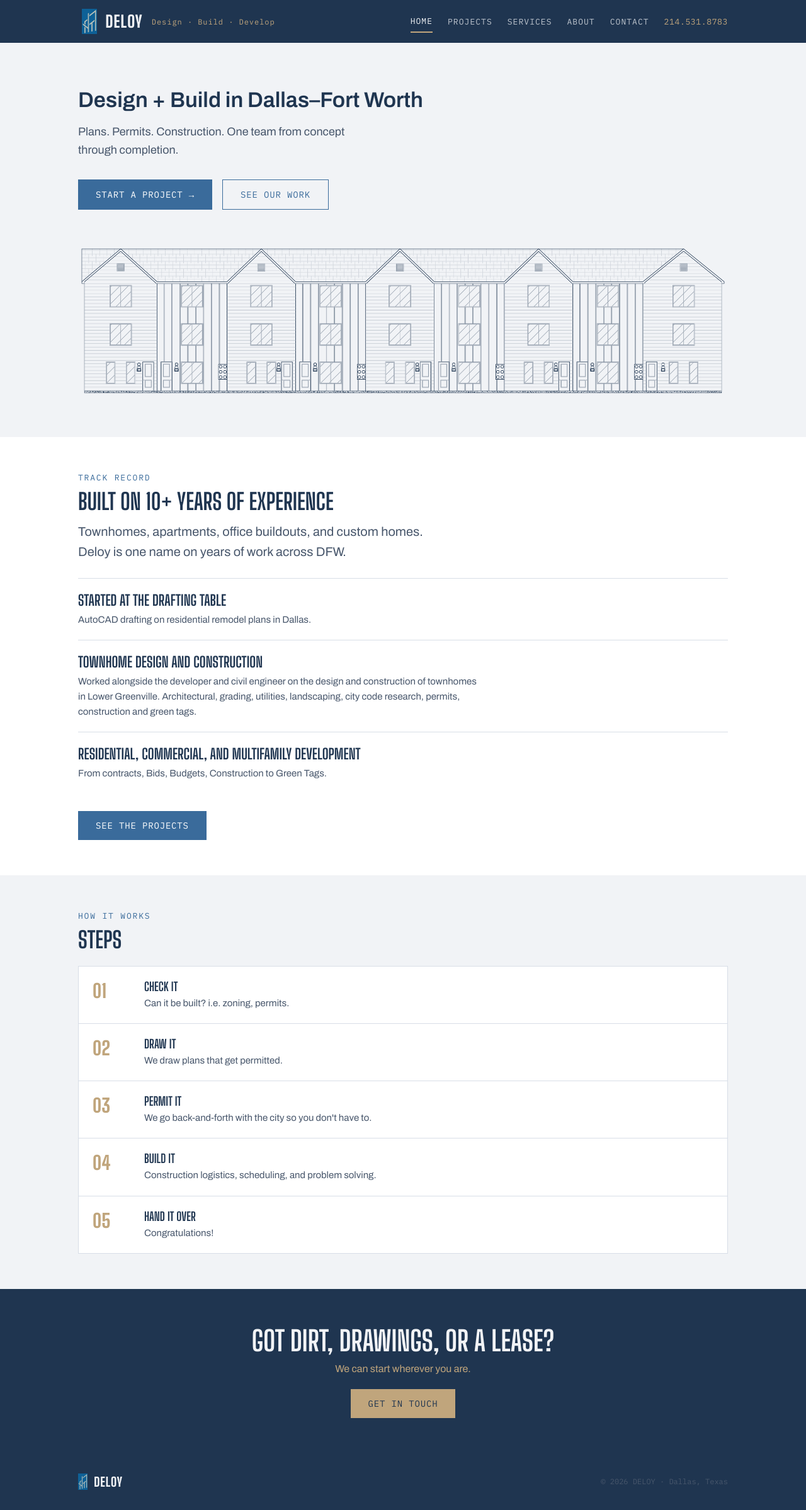
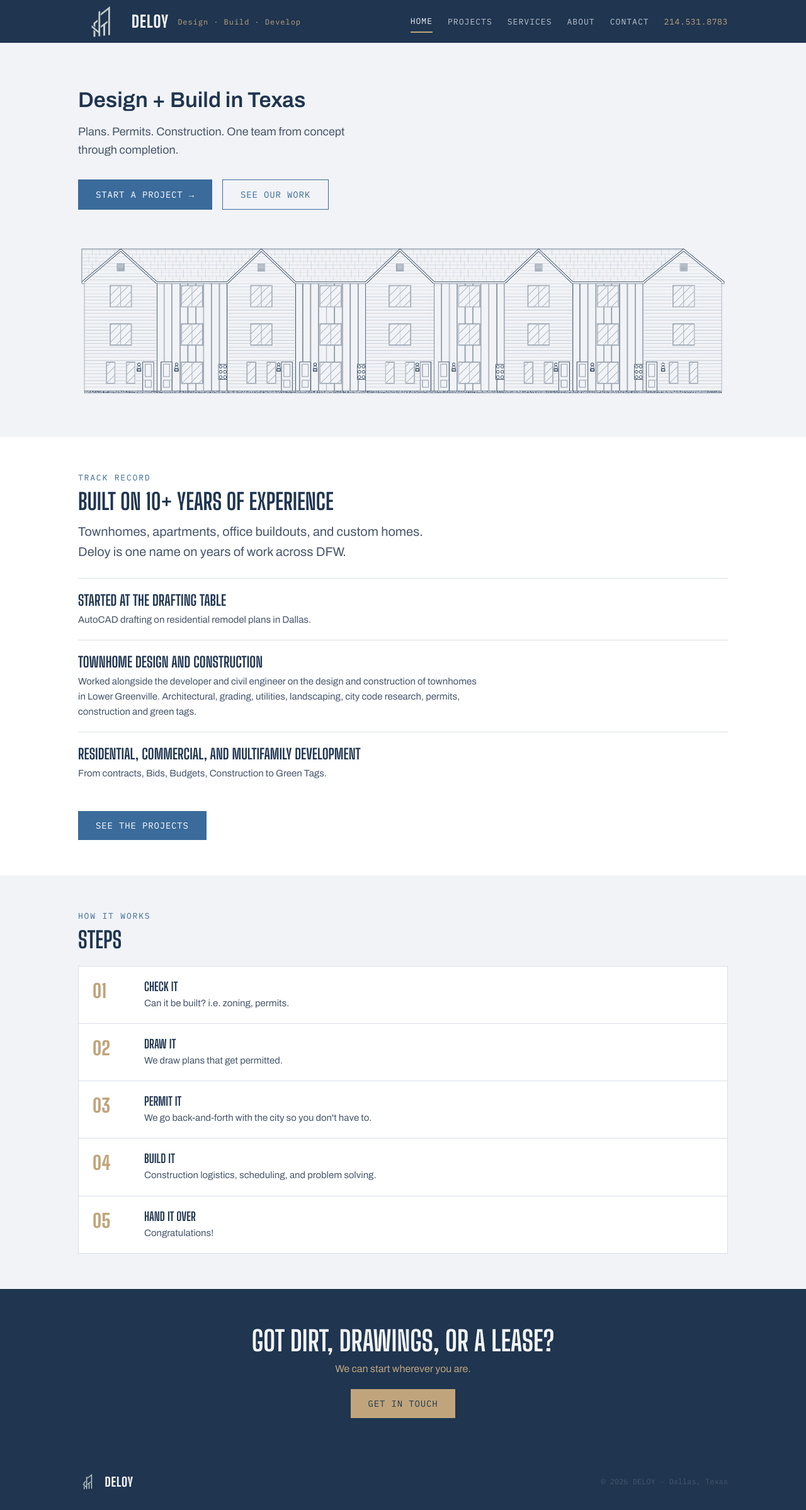
Before and after one commit to ardnanai/deloy-site, a React (Vite) app: page / in a window 1280 px wide. Shown: the whole page at 63% size. Built offline with nearby package versions, Linux system fonts and the light colour scheme.

Commit message:
Update Deloy branding and Texas positioning

```diff
--- a/index.html
+++ b/index.html
@@ -2,9 +2,8 @@
 <html lang="en">
   <head>
     <meta charset="UTF-8" />
-    <link rel="icon" type="image/svg+xml" href="/favicon.svg" />
-    <meta name="viewport" content="width=device-width, initial-scale=1.0" />
-    <title>DELOY | Design + Build in Dallas–Fort Worth</title>
+    <link rel="icon" type="image/png" href="/images/deloy-favicon.PNG" />    <meta name="viewport" content="width=device-width, initial-scale=1.0" />
+    <title>DELOY | Design + Build</title>
     <meta name="description" content="Plans, permits, and construction under one roof. See our work across DFW." />
     <meta property="og:type" content="website" />
     <meta property="og:url" content="https://de-loy.com" />
--- a/src/App.jsx
+++ b/src/App.jsx
@@ -339,8 +339,18 @@ export default function DeloySite() {
       <header style={{ background: C.ground, position: "sticky", top: 0, zIndex: 20 }}>
         <div className="wrap" style={{ display: "flex", justifyContent: "space-between", alignItems: "center", height: 68 }}>
           <button onClick={() => go("Home")} style={{ background: "none", border: "none", cursor: "pointer", textAlign: "left", display: "flex", alignItems: "center", gap: 14 }}>
-            <img src={IMG.iconMark} alt="Deloy" style={{ height: 40, width: "auto", display: "block" }} />
-            <span className="display" style={{ color: C.plaster, fontSize: 26, fontWeight: 800, letterSpacing: "0.04em" }}>{COMPANY.name}</span>
+            <img src="/images/deloy-logo.png" alt="Deloy" style={{ height: 52, width: "auto", display: "block" }} />
+            <span
+  className="display"
+  style={{
+    color: C.plaster,
+    fontSize: 26,
+    fontWeight: 800,
+    letterSpacing: "0.04em"
+  }}
+>
+  {COMPANY.name}
+</span>
             <span className="mono" style={{ color: C.rawhide, fontSize: 12, letterSpacing: "0.08em" }}>{COMPANY.tagline}</span>
           </button>
           <nav className="desktop-nav">
@@ -401,7 +411,7 @@ export default function DeloySite() {
             <div className="wrap">
               <div style={{ maxWidth: 680 }}>
                 <h1 style={{ fontSize: "clamp(24px, 3.4vw, 34px)", fontWeight:  700, color: C.ground }}>
-                Design + Build in {COMPANY.serviceArea}
+                Design + Build in Texas
                 </h1>
                 <p style={{ marginTop: 18, fontSize: 18, lineHeight: 1.6, color: C.slate, maxWidth: 480 }}>
                   Plans. Permits. Construction. One team from concept through completion.
@@ -646,7 +656,7 @@ export default function DeloySite() {
       <footer style={{ background: C.ground, padding: "32px 0" }}>
         <div className="wrap" style={{ display: "flex", justifyContent: "space-between", flexWrap: "wrap", gap: 16, alignItems: "center" }}>
           <div style={{ display: "flex", alignItems: "center", gap: 10 }}>
-            <img src={IMG.iconMark} alt="" style={{ height: 26, width: "auto", display: "block" }} />
+            <img src="/images/deloy-logo.png" alt="" style={{ height: 26, width: "auto", display: "block" }} />
             <span className="display" style={{ color: C.plaster, fontSize: 20, fontWeight: 800, letterSpacing: "0.04em" }}>{COMPANY.name}</span>
           </div>
           <p className="mono" style={{ color: C.slate, fontSize: 12 }}>
```
Also changed, not shown: public/images/deloy-favicon.PNG (added), public/images/deloy-logo.png.
